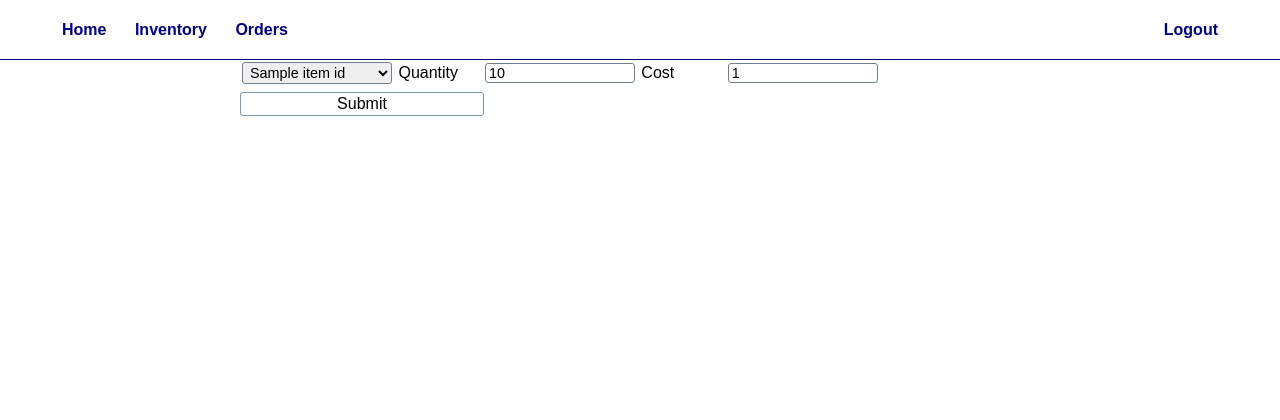
After one commit to based-jace/sheris-shaved-ice, a Django app: template inv_manage/templates/inv_manage/editorder.html in a window 1280 px wide. The commit adds this page. Shown: the top 420 px of the page. Run offline with Django 3.2, Linux system fonts and the light colour scheme; the template is opened without the code that fills it: most values are stand-ins (such as "Sample title", 1, 10 or a date in 2020); some web fonts are replaced.

Commit message:
Added the abililty to edit orders

```diff
--- /dev/null
+++ b/inv_manage/templates/inv_manage/editorder.html
@@ -0,0 +1,20 @@
+{% extends 'inv_manage/home.html' %}
+
+{% block main %}
+<form action="" method="POST">
+    {% csrf_token %}
+    <div id='orderitem'>
+        <select class="form-input" name='attname' required>
+            {% for item in items %}
+            {{item.item_id.name}}
+            <option value='{{ item.id }}'>{{item.item_id.name}}</option>
+            {% endfor %}
+        </select>
+        <label for='quantity'>Quantity</label>
+        <input class="form-input" type='number' name='quantity' id='quantity' min='0' value='{{ order.quantity }}' required>
+        <label for='cost'>Cost</label>
+        <input class="form-input" type='number' name='cost' id='cost' min='0' step=".01" value='{{ order.total_amount }}'required>
+    </div>
+    <button class="submit-btn" type="submit" id='submit-btn'>Submit</button>
+</form>
+{% endblock %}
--- a/inv_manage/urls.py
+++ b/inv_manage/urls.py
@@ -19,7 +19,8 @@ from . import views
 app_name = 'inv_manage'
 
 urlpatterns = [
-    path('edit/<int:item_id>/',views.edit_item,name='edititem'),
+    path('orders/edit/<int:order_id>/',views.edit_order,name='editorder'),
+    path('inventory/edit/<int:item_id>/',views.edit_item,name='edititem'),
     path('orders/additem',views.add_item,name='additem'),
     path('orders/neworder/', views.neworder, name='neworder'),
     path('orders/', views.previous_orders, name='orders'),
```
Also changed, not shown: inv_manage/databaseutils.py (+6 -2 lines), inv_manage/templates/inv_manage/orders.html (+4 -3 lines), inv_manage/views.py (+16 -0 lines).
